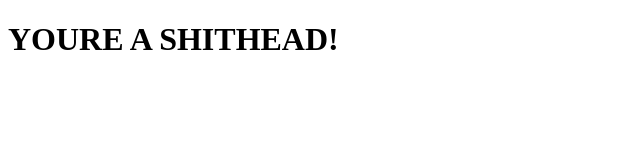
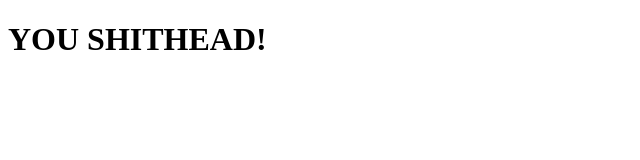
Before and after one commit to Costle784/merge-conflits, a plain HTML site: page index.html in a window 1280 px wide. Shown: the whole page, without its empty margins (0-640 px from the left). Drawn offline with Linux system fonts and the light colour scheme.

Commit message:
sup fool

```diff
--- a/index.html
+++ b/index.html
@@ -5,7 +5,7 @@
     <title></title>
   </head>
   <body>
-    <h1>YOURE A SHITHEAD!</h1>
+    <h1>YOU SHITHEAD!</h1>
 
   </body>
 </html>
```
